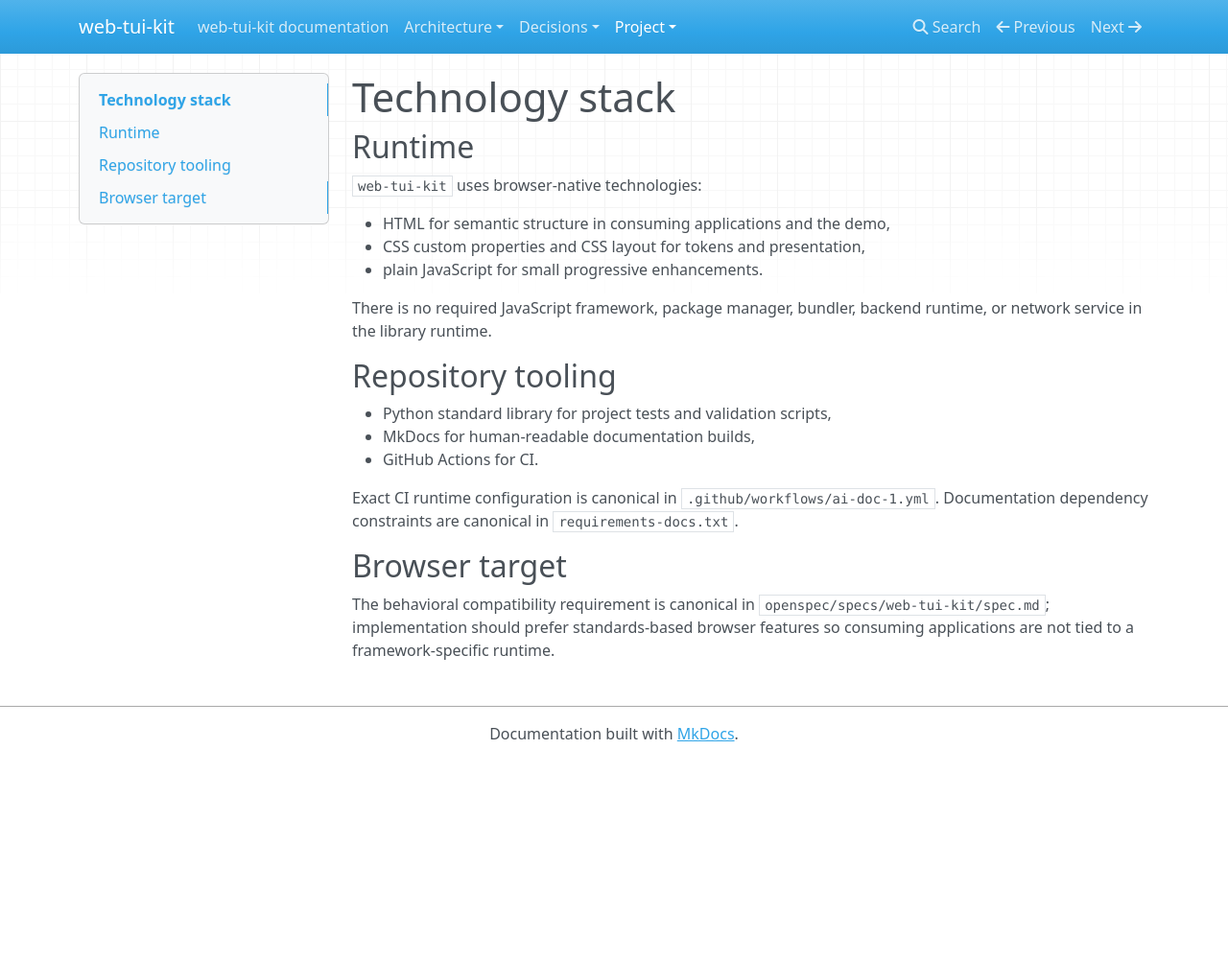
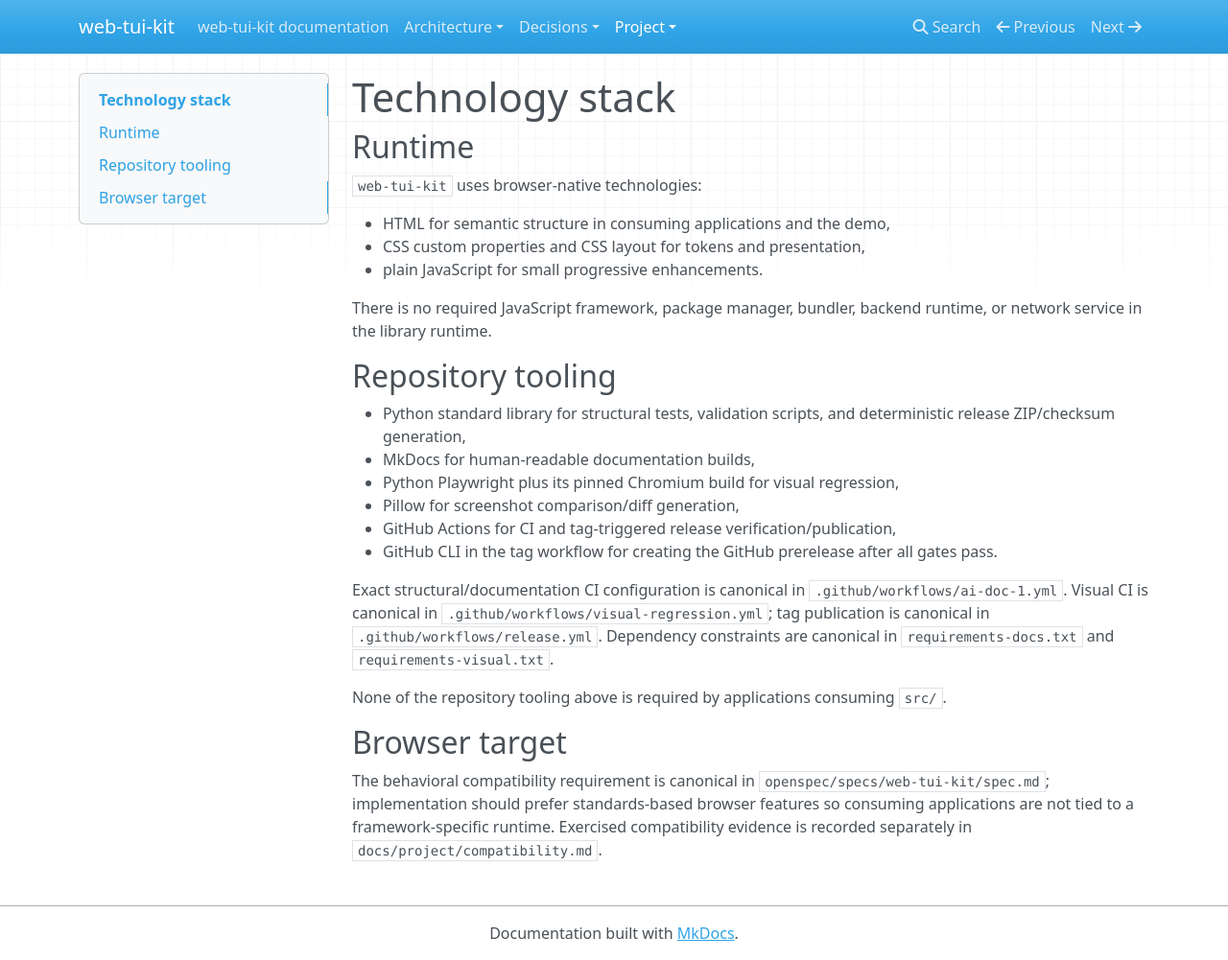
Before and after one commit to 1990jk1990/web-tui-kit, an MkDocs documentation site: the page built from docs/project/technology-stack.md, in a window 1280 px wide and 1001 px high. Shown: the whole window at 96% size. Built offline with MkDocs 1.6.1, drawn with Linux system fonts in a browser that asks for light colours; nearby versions of some CDN libraries.

Commit message:
docs: document verification and release tooling stack

```diff
--- a/docs/project/technology-stack.md
+++ b/docs/project/technology-stack.md
@@ -12,12 +12,17 @@ There is no required JavaScript framework, package manager, bundler, backend run
 
 ## Repository tooling
 
-- Python standard library for project tests and validation scripts,
+- Python standard library for structural tests, validation scripts, and deterministic release ZIP/checksum generation,
 - MkDocs for human-readable documentation builds,
-- GitHub Actions for CI.
+- Python Playwright plus its pinned Chromium build for visual regression,
+- Pillow for screenshot comparison/diff generation,
+- GitHub Actions for CI and tag-triggered release verification/publication,
+- GitHub CLI in the tag workflow for creating the GitHub prerelease after all gates pass.
 
-Exact CI runtime configuration is canonical in `.github/workflows/ai-doc-1.yml`. Documentation dependency constraints are canonical in `requirements-docs.txt`.
+Exact structural/documentation CI configuration is canonical in `.github/workflows/ai-doc-1.yml`. Visual CI is canonical in `.github/workflows/visual-regression.yml`; tag publication is canonical in `.github/workflows/release.yml`. Dependency constraints are canonical in `requirements-docs.txt` and `requirements-visual.txt`.
+
+None of the repository tooling above is required by applications consuming `src/`.
 
 ## Browser target
 
-The behavioral compatibility requirement is canonical in `openspec/specs/web-tui-kit/spec.md`; implementation should prefer standards-based browser features so consuming applications are not tied to a framework-specific runtime.
+The behavioral compatibility requirement is canonical in `openspec/specs/web-tui-kit/spec.md`; implementation should prefer standards-based browser features so consuming applications are not tied to a framework-specific runtime. Exercised compatibility evidence is recorded separately in `docs/project/compatibility.md`.
```
